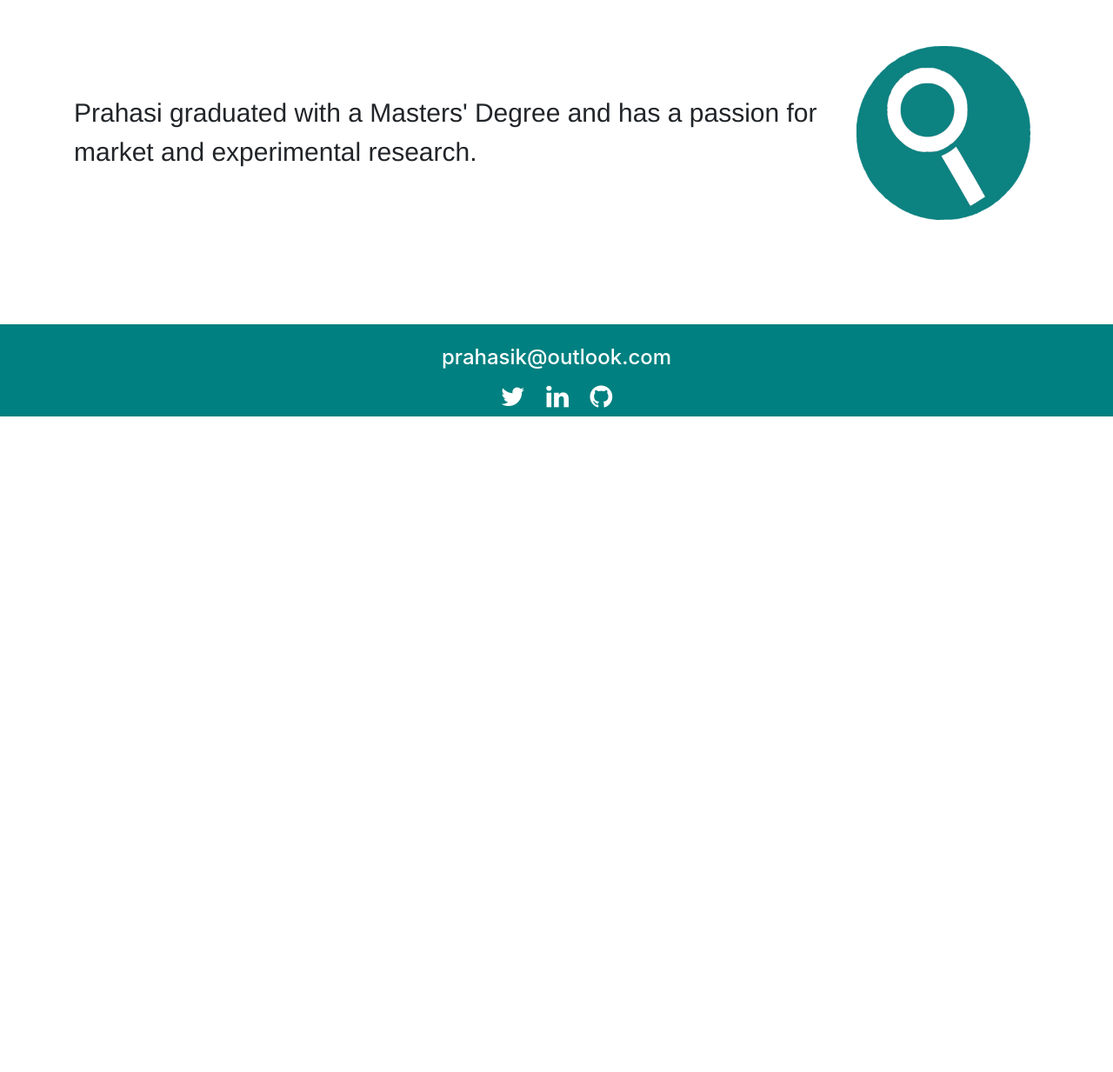
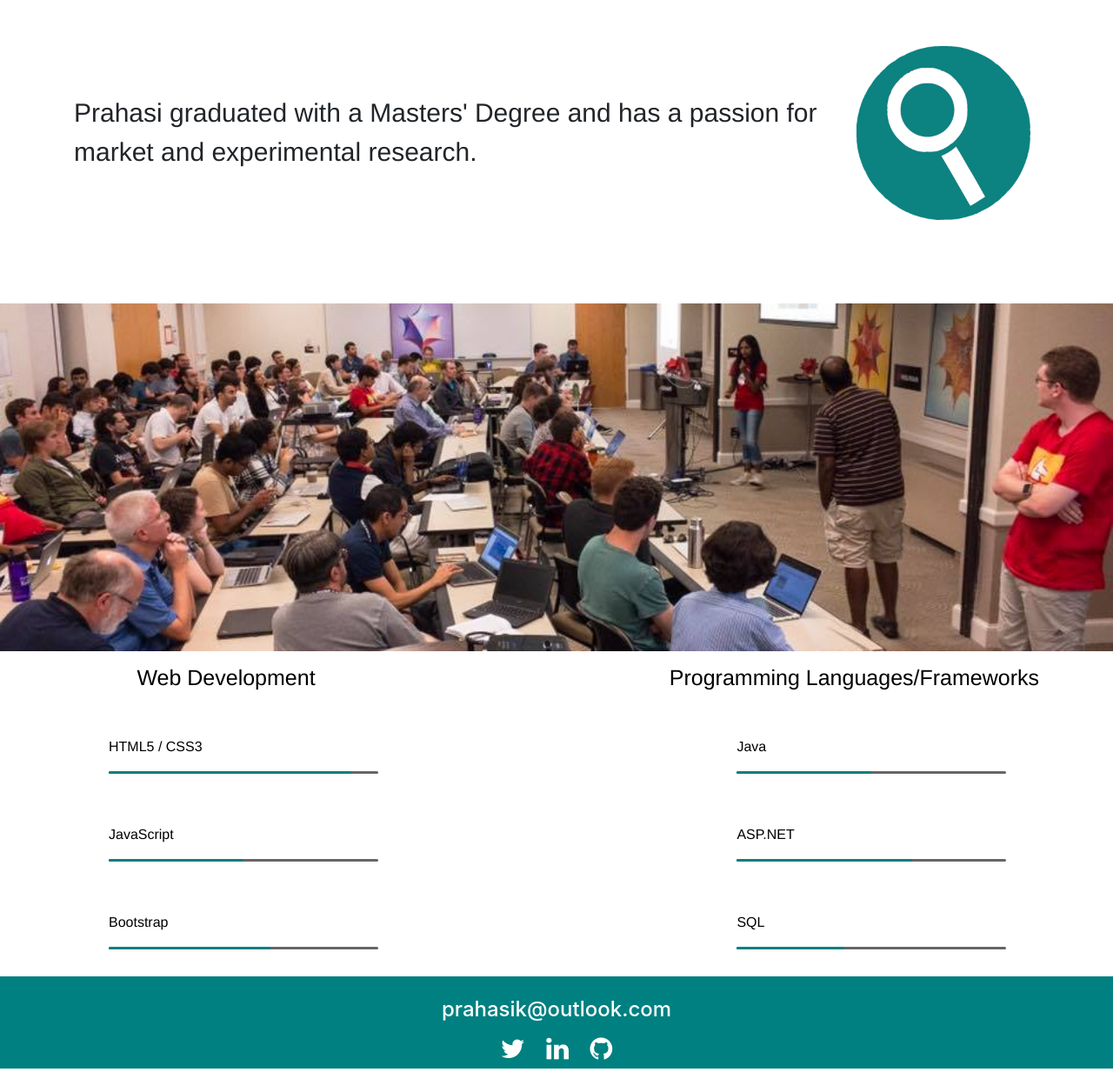
Before and after one commit to pk285/Personal-Portfolio, a PHP site: page / in a window 1280 px wide. Shown: the part 1501-2734 px from the top of the page at 87% size. Before the commit the page ends 1980 px from the top, so only its background shows below. Run offline with PHP 8.4, Linux system fonts and the light colour scheme.

Commit message:
added skills to home page

```diff
--- a/css/style.css
+++ b/css/style.css
@@ -30,6 +30,21 @@
     background-repeat: no-repeat;
     background-size: cover;
 }
+
+.parallax2 {
+    /* The image used */
+    background-image: url(../images/wf.jpg);
+
+    /* Set a specific height */
+    height: 400px;
+
+    /* Create the parallax scrolling effect */
+    background-attachment: fixed;
+    background-position: center;
+    background-repeat: no-repeat;
+    background-size: cover;
+}
+
 
 /* Text */
 /* Home Page */
@@ -103,3 +118,275 @@ a:visited {
 .footer a:hover {
     color: white;
 }
+
+/* Skills */
+/* Kudos to codepen user */
+
+#left {
+    float: left;
+}
+
+#right {
+    float: right;
+}
+
+.skill {
+    color: black;
+    margin-left: 0px;
+    margin-top: 15px;
+    margin-bottom: 30px;
+    font-family: "Helvetica Neue", Helvetica, Arial, sans-serif;
+    font-size: 25px;
+}
+
+.skills-bar-container {
+    position: relative;
+    width: 40%;
+    min-width: 350px;
+    margin: 5% auto;
+    list-style: none;
+}
+
+.skills-bar-container li {
+    background: #666666;
+    position: relative;
+    width: 100%;
+    height: 3px;
+    margin-bottom: 35px;
+    margin-top: 8px;
+    -webkit-border-radius: 5px;
+    -moz-border-radius: 5px;
+    border-radius: 5px;
+}
+
+.skills-bar-container label {
+    color: black;
+    position: relative;
+    margin-left: 0px;
+    font-size: 16px;
+    font-weight: 300;
+    font-family: "Helvetica Neue", Helvetica, Arial, sans-serif;
+}
+
+.progressbar {
+    position: absolute;
+    width: 0%;
+    height: 100%;
+    -webkit-border-radius: 5px;
+    -moz-border-radius: 5px;
+    border-radius: 5px;
+    -webkit-animation-duration: 2s;
+    animation-duration: 2s;
+    -webkit-animation-timing-function: ease-out;
+    animation-timing-function: ease-out;
+    -webkit-animation-fill-mode: both;
+    animation-fill-mode: both;
+}
+
+#progress-htmlcss {
+    -webkit-animation-name: progress-htmlcss;
+    animation-name: progress-htmlcss;
+    -webkit-animation-delay: .7s;
+    animation-delay: .7s;
+}
+
+#progress-jsjq {
+    -webkit-animation-name: progress-jsjq;
+    animation-name: progress-jsjq;
+    -webkit-animation-delay: 1.4s;
+    animation-delay: 1.4s;
+}
+
+#progress-bootstrap {
+    -webkit-animation-name: progress-bootstrap;
+    animation-name: progress-bootstrap;
+    -webkit-animation-delay: 2.1s;
+    animation-delay: 2.1s;
+}
+
+#progress-java {
+    -webkit-animation-name: progress-java;
+    animation-name: progress-java;
+    -webkit-animation-delay: .7s;
+    animation-delay: .7s;
+}
+
+#progress-asp {
+    -webkit-animation-name: progress-asp;
+    animation-name: progress-asp;
+    -webkit-animation-delay: 1.4s;
+    animation-delay: 1.4s;
+}
+
+#progress-sql {
+    -webkit-animation-name: progress-sql;
+    animation-name: progress-sql;
+    -webkit-animation-delay: 2.1s;
+    animation-delay: 2.1s;
+}
+
+.progressblue {
+    background-color: #008080;
+}
+
+@-webkit-keyframes progress-htmlcss {
+    0% {
+        width: 0%;
+    }
+    100% {
+        width: 90%;
+    }
+}
+
+@-webkit-keyframes progress-jsjq {
+    0% {
+        width: 0%;
+    }
+    100% {
+        width: 50%;
+    }
+}
+
+@-webkit-keyframes progress-bootstrap {
+    0% {
+        width: 0%;
+    }
+    100% {
+        width: 25%;
+    }
+}
+
+@-webkit-keyframes progress-java {
+    0% {
+        width: 0%;
+    }
+    100% {
+        width: 75%;
+    }
+}
+
+@-webkit-keyframes progress-asp {
+    0% {
+        width: 0%;
+    }
+    100% {
+        width: 65%;
+    }
+}
+
+@-webkit-keyframes progress-sql {
+    0% {
+        width: 0%;
+    }
+    100% {
+        width: 50%;
+    }
+}
+
+@-moz-keyframes progress-htmlcss {
+    0% {
+        width: 0%;
+    }
+    100% {
+        width: 90%;
+    }
+}
+
+@-moz-keyframes progress-jsjq {
+    0% {
+        width: 0%;
+    }
+    100% {
+        width: 65%;
+    }
+}
+
+@-moz-keyframes progress-bootstrap {
+    0% {
+        width: 0%;
+    }
+    100% {
+        width: 25%;
+    }
+}
+
+@-moz-keyframes progress-java {
+    0% {
+        width: 0%;
+    }
+    100% {
+        width: 75%;
+    }
+}
+
+@-moz-keyframes progress-asp {
+    0% {
+        width: 0%;
+    }
+    100% {
+        width: 65%;
+    }
+}
+
+@-moz-keyframes progress-sql {
+    0% {
+        width: 0%;
+    }
+    100% {
+        width: 50%;
+    }
+}
+
+@keyframes progress-htmlcss {
+    0% {
+        width: 0%;
+    }
+    100% {
+        width: 90%;
+    }
+}
+
+@keyframes progress-jsjq {
+    0% {
+        width: 0%;
+    }
+    100% {
+        width: 50%;
+    }
+}
+
+@keyframes progress-bootstrap {
+    0% {
+        width: 0%;
+    }
+    100% {
+        width: 60%;
+    }
+}
+
+@keyframes progress-java {
+    0% {
+        width: 0%;
+    }
+    100% {
+        width: 50%;
+    }
+}
+
+@keyframes progress-asp {
+    0% {
+        width: 0%;
+    }
+    100% {
+        width: 65%;
+    }
+}
+
+@keyframes progress-sql {
+    0% {
+        width: 0%;
+    }
+    100% {
+        width: 40%;
+    }
+}
--- a/index.html
+++ b/index.html
@@ -93,6 +93,57 @@
         </div>
     </div>
 
+    <div class="parallax2"></div>
+
+     <div style="height:350px;background-color:white;font-size:36px">
+       <div class="container">
+            <div id="left">
+                <h1 class = "skill"><center>Web Development</center></h1>
+                <ul class="skills-bar-container">
+                <label>HTML5 / CSS3</label>
+                <span class="percent"></span>
+                <li>
+                    <span class="progressbar progressblue" id="progress-htmlcss"></span>
+                </li>
+
+                <label>JavaScript</label>
+                <span class="percent"></span>
+                <li>
+                    <span class="progressbar progressblue" id="progress-jsjq"></span>
+                </li>
+
+                <label>Bootstrap</label>
+                <span class="percent"></span>
+                <li>
+                    <span class="progressbar progressblue" id="progress-bootstrap"></span>
+                </li>
+                </ul>
+            </div>
+            <div id="right">
+                <h1 class = "skill"><center>Programming Languages/Frameworks</center></h1>
+                <ul class="skills-bar-container">
+                <label>Java</label>
+                <span class="percent"></span>
+                <li>
+                    <span class="progressbar progressblue" id="progress-java"></span>
+                </li>
+
+                <label>ASP.NET</label>
+                <span class="percent" id="angular-pourcent"></span>
+                <li>
+                    <span class="progressbar progressblue" id="progress-asp"></span>
+                </li>
+
+                <label>SQL</label>
+                <span class="percent" id="angular-pourcent"></span>
+                <li>
+                    <span class="progressbar progressblue" id="progress-sql"></span>
+                </li>
+                </ul>
+            </div>
+        </div>
+    </div>
+
 
 
 
```
Also changed, not shown: images/bg2.png (added), images/wf.jpeg (added), images/wf.jpg (added), 2 other files.
